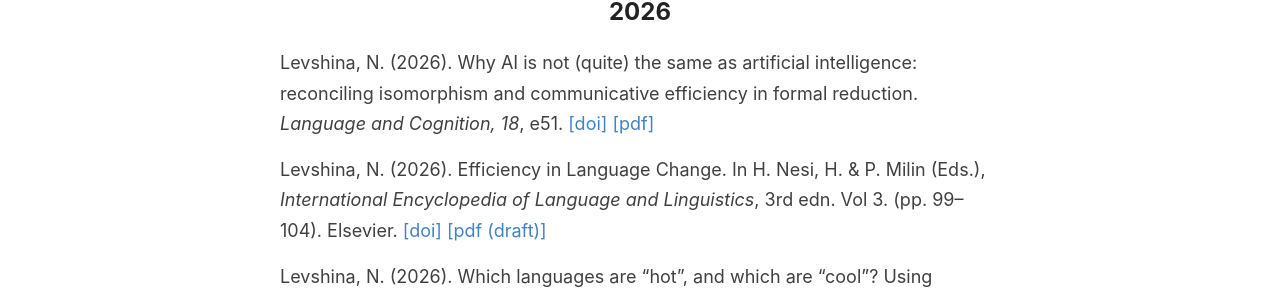
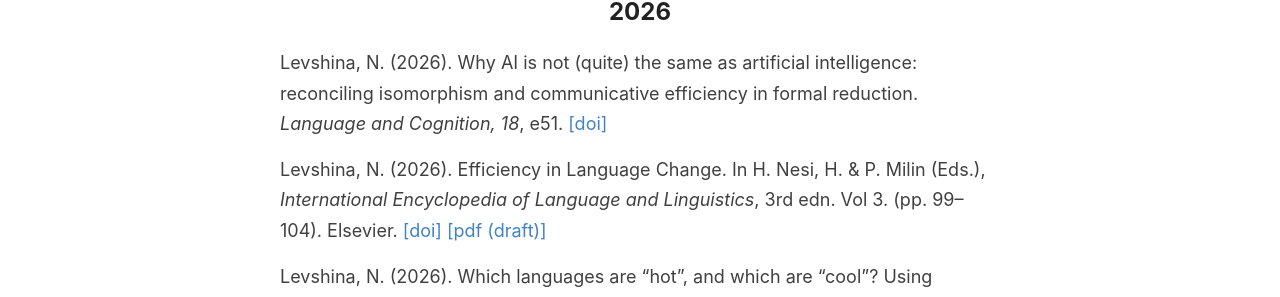
Before and after one commit to levshina/levshina.github.io, a Jekyll site: the page built from _pages/publications.md, in a window 1280 px wide and 900 px high, scrolled down 384 px. Shown: the part 147-444 px from the top of the window. Built offline with Jekyll 4.4.1, drawn with Linux system fonts in a browser that asks for light colours.

Commit message:
Update publications.md

```diff
--- a/_pages/publications.md
+++ b/_pages/publications.md
@@ -11,7 +11,7 @@ Levshina, N. (In press). Communicative efficiency and semantics: Language variat
 
 ## 2026
 
-Levshina, N. (2026). Why AI is not (quite) the same as artificial intelligence: reconciling isomorphism and communicative efficiency in formal reduction. <i>Language and Cognition, 18</i>, e51. <a target="_blank" href = "https://doi.org/10.1017/langcog.2026.10100">[doi]</a> <a target="_blank" href="/docs/Levshina2026_AI.pdf"> [pdf] </a>
+Levshina, N. (2026). Why AI is not (quite) the same as artificial intelligence: reconciling isomorphism and communicative efficiency in formal reduction. <i>Language and Cognition, 18</i>, e51. <a target="_blank" href = "https://doi.org/10.1017/langcog.2026.10100">[doi]</a>
 
 Levshina, N. (2026). Efficiency in Language Change. In H. Nesi, H. & P. Milin (Eds.), <i>International Encyclopedia of Language and Linguistics</i>, 3rd edn. Vol 3. (pp. 99–104). Elsevier. <a target="_blank" href = "https://doi.org/10.1016/B978-0-323-95504-1.00881-4">[doi]</a> <a target="_blank" href="/docs/Levshina2025_EfficiencyLanguageChange.pdf"> [pdf (draft)] </a>
 
```
